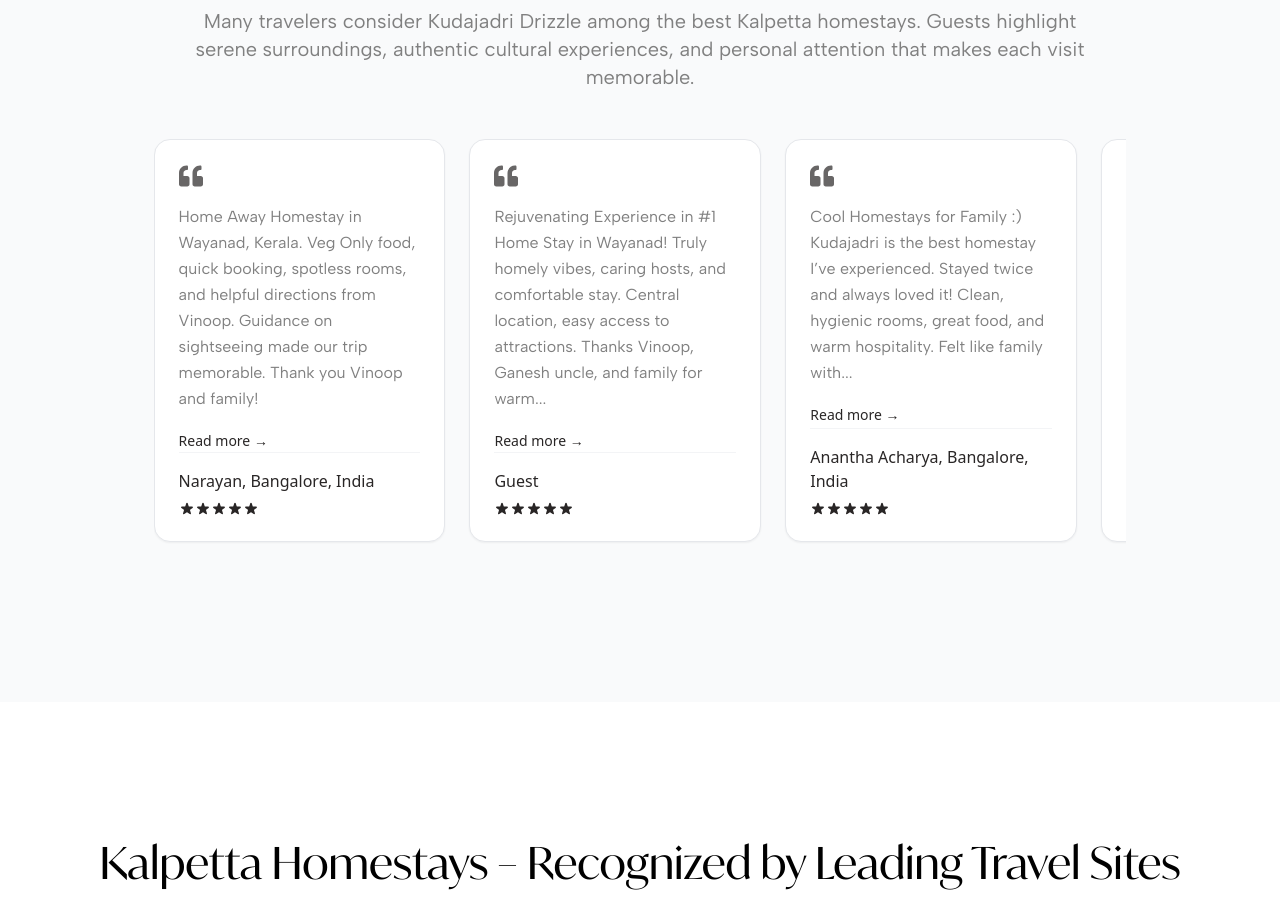
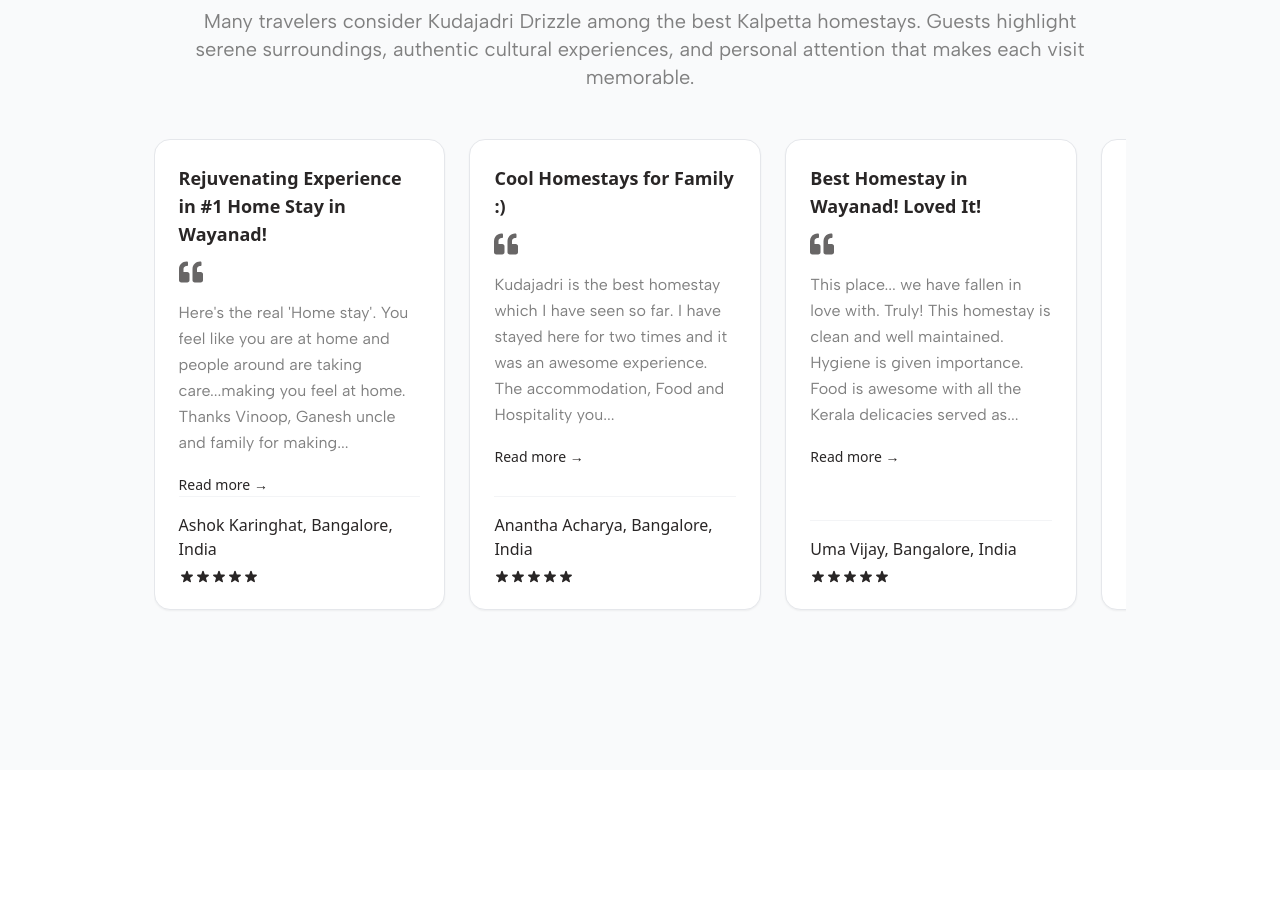
Before and after one commit to kudajadridrizzle/kudajadri.website, a React (Vite) app: page /about in a window 1280 px wide. Shown: the part 10180-11089 px from the top of the page. Built offline with nearby package versions, Linux system fonts and the light colour scheme; no server answers.

Commit message:
Update: Testimoinials

```diff
--- a/src/components/About/components/GuestTestimonials.tsx
+++ b/src/components/About/components/GuestTestimonials.tsx
@@ -1,25 +1,29 @@
-import React, { useEffect, useRef } from "react";
+import React, { useEffect, useRef, useState } from "react";
 import { FaQuoteLeft } from "react-icons/fa";
 
 const googleMapsUrl =
-  "https://www.google.com/maps/place/Kudajadri+Drizzle+-+Best+Wayanad+Homestays/@11.6944682,76.0899646,17z/data=!4m11!3m10!1s0x3ba6752bf8e8c185:0x5bf951fa893c48b4!5m2!4m1!1i2!8m2!3d11.6944682!4d76.0925395!9m1!1b1!16s%2Fg%2F1ptwp6yd6?entry=ttu&g_ep=EgoyMDI1MDgyNC4wIKXMDSoASAFQAw%3D%3D"; // Replace with exact link to your Google reviews
+  "https://www.google.com/maps/place/Kudajadri+Drizzle+-+Best+Wayanad+Homestays/@11.6944682,76.0899646,17z/data=!4m11!3m10!1s0x3ba6752bf8e8c185:0x5bf951fa893c48b4!5m2!4m1!1i2!8m2!3d11.6944682!4d76.0925395!9m1!1b1!16s%2Fg%2F1ptwp6yd6?entry=ttu&g_ep=EgoyMDI1MDgyNC4wIKXMDSoASAFQAw%3D%3D";
 
 const testimonials = [
   {
-    text: "Home Away Homestay in Wayanad, Kerala. Veg Only food, quick booking, spotless rooms, and helpful directions from Vinoop. Guidance on sightseeing made our trip memorable. Thank you Vinoop and family!",
-    guest: "Narayan, Bangalore, India",
+    title: "Rejuvenating Experience in #1 Home Stay in Wayanad!",
+    text: "Here's the real 'Home stay'. You feel like you are at home and people around are taking care...making you feel at home. Thanks Vinoop, Ganesh uncle and family for making our stay pleasant and very comfortable. The location of Kudajadri Drizzles is ideal - almost at the center of Waynad district and easily you can reach the major attractions/tourist spots. Make sure you get route/directions from Vinoop. That would be better than just following the google maps.",
+    guest: "Ashok Karinghat, Bangalore, India",
   },
   {
-    text: "Rejuvenating Experience in #1 Home Stay in Wayanad! Truly homely vibes, caring hosts, and comfortable stay. Central location, easy access to attractions. Thanks Vinoop, Ganesh uncle, and family for warm hospitality.",
-    guest: "Guest",
-  },
-  {
-    text: "Cool Homestays for Family :) Kudajadri is the best homestay I’ve experienced. Stayed twice and always loved it! Clean, hygienic rooms, great food, and warm hospitality. Felt like family with Vinoop’s care.",
+    title: "Cool Homestays for Family :)",
+    text: "Kudajadri is the best homestay which I have seen so far. I have stayed here for two times and it was an awesome experience. The accommodation, Food and Hospitality you show are excellent. Also, maintained the well hygiene. Overall, I am extremely happy with the stay and would definitely love to suggest this homestay for my friends to have the splendid experience. Thanks Vinoop, Ganesh Uncle and Family for making our visit a more memorable and a comforting one. Hats off to your hospitality. We feel more like family with you. Appreciate your patience and care.",
     guest: "Anantha Acharya, Bangalore, India",
   },
   {
-    text: "Best Homestay in Wayanad! Loved it! Clean, hygienic, and full of Kerala delicacies. Vinoop and family pampered us throughout the stay. Care, warmth, and hospitality truly stood out. Highly recommended stay experience.",
-    guest: "Suma Vijay, Bangalore, India",
+    title: "Best Homestay in Wayanad! Loved It!",
+    text: "This place... we have fallen in love with. Truly! This homestay is clean and well maintained. Hygiene is given importance. Food is awesome with all the Kerala delicacies served as Breakfast or Dinner. Even the family members have inherited the characteristics of care, warmth, hospitality from their forefathers I felt. From the moment we had booked the homestay till the time we checked out and reached back home, we were constantly pampered with care by Owner Vinoop and his family.",
+    guest: "Uma Vijay, Bangalore, India",
+  },
+  {
+    title: "Best Homestay in Wayanad! Loved It!",
+    text: "This place... we have fallen in love with. Truly! This homestay is clean and well maintained. Hygiene is given importance. Food is awesome with all the Kerala delicacies served as Breakfast or Dinner. Even the family members have inherited the characteristics of care, warmth, hospitality from their forefathers I felt. From the moment we had booked the homestay till the time we checked out and reached back home, we were constantly pampered with care by Owner Vinoop and his family.",
+    guest: "Uma Vijay, Bangalore, India",
   },
 ];
 
@@ -32,6 +36,8 @@ const truncateWords = (text: string, wordLimit: number) => {
 
 const GuestTestimonials: React.FC = () => {
   const scrollRef = useRef<HTMLDivElement>(null);
+  const intervalRef = useRef<NodeJS.Timeout | null>(null);
+  const [isPaused, setIsPaused] = useState(false);
 
   // Auto-scroll effect
   useEffect(() => {
@@ -39,6 +45,7 @@ const GuestTestimonials: React.FC = () => {
     if (!scrollContainer) return;
 
     const scroll = () => {
+      if (!isPaused) {
         if (
           scrollContainer.scrollLeft >=
           scrollContainer.scrollWidth - scrollContainer.clientWidth
@@ -47,11 +54,14 @@ const GuestTestimonials: React.FC = () => {
         } else {
           scrollContainer.scrollLeft += 0.5;
         }
+      }
     };
 
-    const interval = setInterval(scroll, 20);
-    return () => clearInterval(interval);
-  }, []);
+    intervalRef.current = setInterval(scroll, 20);
+    return () => {
+      if (intervalRef.current) clearInterval(intervalRef.current);
+    };
+  }, [isPaused]);
 
   return (
     <section className="sm:py-32 sm:px-[12%] mobile:px-4 mobile:py-14 large:px-[18%] bg-gray-50">
@@ -69,6 +79,8 @@ const GuestTestimonials: React.FC = () => {
       <div
         ref={scrollRef}
         className="mt-12 flex gap-6 overflow-x-hidden pb-8"
+        onMouseEnter={() => setIsPaused(true)}
+        onMouseLeave={() => setIsPaused(false)}
       >
         {testimonials.map((item, idx) => (
           <div
@@ -76,6 +88,9 @@ const GuestTestimonials: React.FC = () => {
             className="flex-shrink-0 w-[95%] sm:w-[50%] lg:w-[38%] xl:w-[30%] bg-white p-6 rounded-2xl border border-gray-200 shadow-sm"
           >
             <div className="flex flex-col h-full">
+              <h3 className="text-lg font-semibold text-primary mb-3">
+                {item.title}
+              </h3>
               <div className="flex-1">
                 <FaQuoteLeft className="text-primary text-2xl mb-4 opacity-70" />
                 <p className="text-secondary text-base leading-relaxed font-albertSans mb-4">
```
Lines whose indentation alone changed are shown as unchanged.
